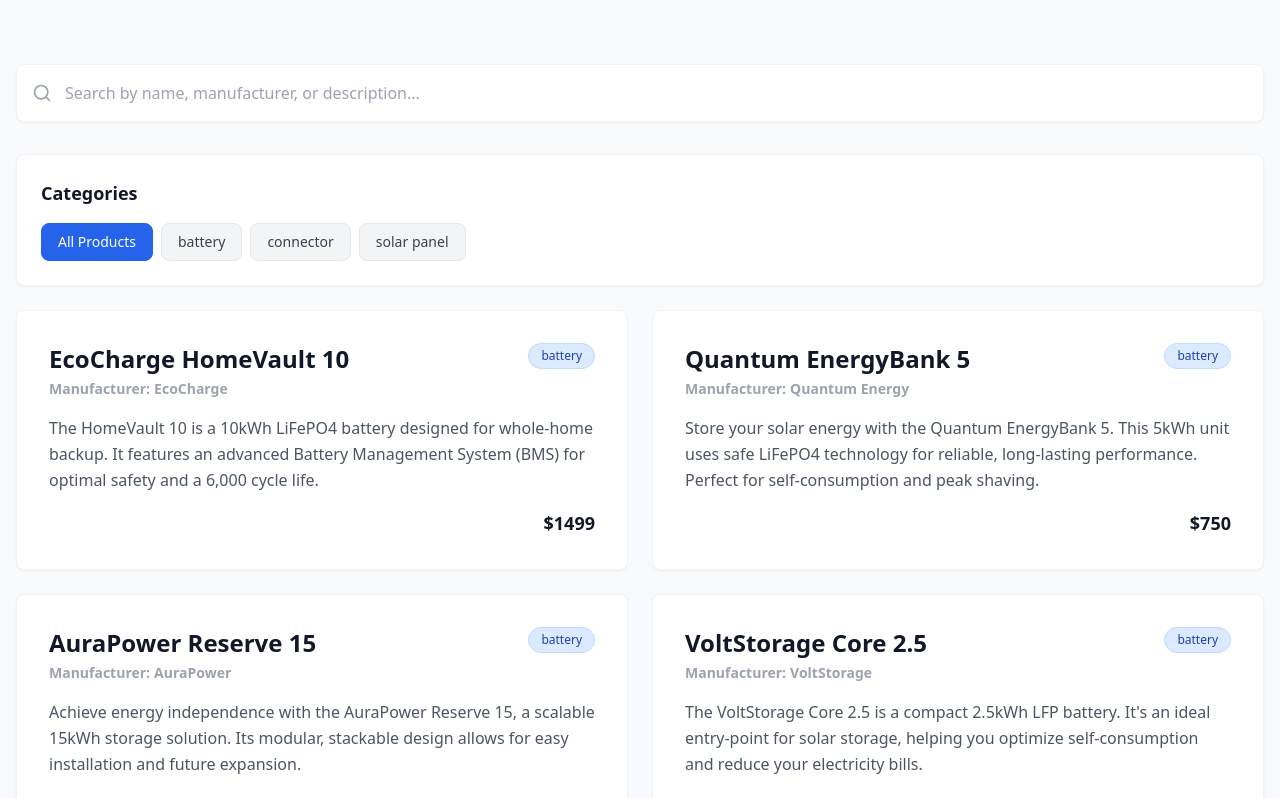
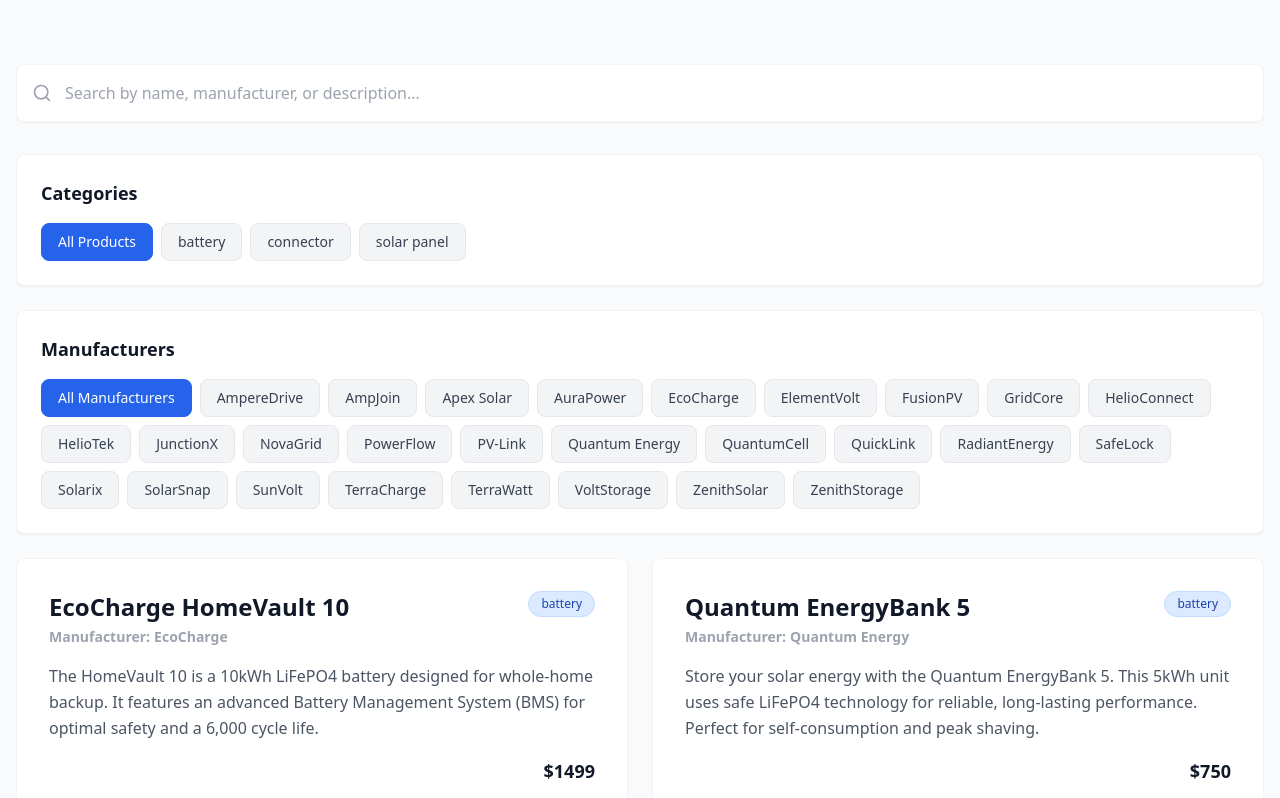
Before and after one commit to agatamaciejczyk/sun-store-recruitment-task, a Vue app: page / in a window 1280 px wide. Shown: the top 798 px of the page. Built offline with nearby package versions, Linux system fonts and the light colour scheme.

Commit message:
feat: add manufacturer filter

```diff
--- /dev/null
+++ b/src/components/atoms/ManufacturerFilter.vue
@@ -0,0 +1,57 @@
+<script lang="ts" setup>
+interface Props {
+  manufacturers: string[];
+  modelValue: string;
+}
+
+const props = defineProps<Props>();
+
+const emit = defineEmits<{
+  "update:modelValue": [value: string];
+}>();
+
+const handleManufacturerClick = (manufacturer: string) => {
+  emit("update:modelValue", manufacturer);
+};
+</script>
+
+<template>
+  <div class="manufacturer-filter">
+    <h3 class="manufacturer-filter-title">Manufacturers</h3>
+    <div class="flex flex-wrap gap-2">
+      <button
+        v-for="manufacturer in props.manufacturers"
+        :key="manufacturer"
+        @click="handleManufacturerClick(manufacturer)"
+        :class="[
+          'manufacturer-button',
+          modelValue === manufacturer ? 'manufacturer-button-active' : '',
+        ]"
+      >
+        {{ manufacturer === "all" ? "All Manufacturers" : manufacturer }}
+      </button>
+    </div>
+  </div>
+</template>
+
+<style scoped>
+.manufacturer-filter {
+  @apply bg-white rounded-lg border border-gray-100 shadow-sm p-6 mb-6;
+}
+
+.manufacturer-filter-title {
+  @apply text-lg font-semibold text-gray-900 mb-4;
+}
+
+.manufacturer-button {
+  @apply px-4 py-2 rounded-lg text-sm font-medium transition-all duration-200;
+  @apply bg-gray-100 text-gray-700 border border-gray-200;
+  @apply hover:bg-gray-200 hover:border-gray-300;
+  @apply focus:outline-none focus:ring-2 focus:ring-blue-500 focus:ring-offset-2;
+}
+
+.manufacturer-button-active {
+  @apply bg-blue-600 text-white border-blue-600;
+  @apply hover:bg-blue-700 hover:border-blue-700;
+}
+</style>
--- a/src/components/templates/ProductsCatalogTemplate.vue
+++ b/src/components/templates/ProductsCatalogTemplate.vue
@@ -6,6 +6,7 @@ import ProductCard from "@/components/atoms/ProductCard.vue";
 import SearchBar from "@/components/atoms/SearchBar.vue";
 import NoResults from "@/components/atoms/NoResults.vue";
 import CategoryFilter from "@/components/atoms/CategoryFilter.vue";
+import ManufacturerFilter from "@/components/atoms/ManufacturerFilter.vue";
 
 // interfaces
 import type { Product } from "@/interfaces/Product.ts";
@@ -18,6 +19,7 @@ const props = defineProps<Props>();
 
 const searchQuery = ref("");
 const selectedCategory = ref("all");
+const selectedManufacturer = ref("all");
 
 const categories = computed(() => {
   return ["all", ...new Set(props.productsCatalog.map((p) => p.category))].sort(
@@ -25,12 +27,20 @@ const categories = computed(() => {
   );
 });
 
+const manufacturers = computed(() => {
+  return [
+    "all",
+    ...new Set(props.productsCatalog.map((p) => p.manufacturer)),
+  ].sort((a, b) => (a === "all" ? -1 : b === "all" ? 1 : a.localeCompare(b)));
+});
+
 const parseQueryParams = () => {
   const url = new URL(window.location.href);
   const search = url.searchParams.get("search") || "";
   const category = url.searchParams.get("category") || "all";
+  const manufacturer = url.searchParams.get("manufacturer") || "all";
 
-  return { search, category };
+  return { search, category, manufacturer };
 };
 
 const updateURL = () => {
@@ -48,6 +58,12 @@ const updateURL = () => {
     url.searchParams.delete("category");
   }
 
+  if (selectedManufacturer.value !== "all") {
+    url.searchParams.set("manufacturer", selectedManufacturer.value);
+  } else {
+    url.searchParams.delete("manufacturer");
+  }
+
   window.history.pushState({}, "", url.toString());
 };
 
@@ -55,6 +71,7 @@ onMounted(() => {
   const params = parseQueryParams();
   searchQuery.value = params.search;
   selectedCategory.value = params.category;
+  selectedManufacturer.value = params.manufacturer;
 
   window.addEventListener("popstate", handlePopState);
 });
@@ -67,9 +84,10 @@ const handlePopState = () => {
   const params = parseQueryParams();
   searchQuery.value = params.search;
   selectedCategory.value = params.category;
+  selectedManufacturer.value = params.manufacturer;
 };
 
-watch([searchQuery, selectedCategory], () => {
+watch([searchQuery, selectedCategory, selectedManufacturer], () => {
   updateURL();
 });
 
@@ -79,6 +97,12 @@ const filteredProducts = computed(() => {
   if (selectedCategory.value !== "all") {
     products = products.filter(
       (product) => product.category === selectedCategory.value
+    );
+  }
+
+  if (selectedManufacturer.value !== "all") {
+    products = products.filter(
+      (product) => product.manufacturer === selectedManufacturer.value
     );
   }
 
@@ -110,6 +134,11 @@ const filteredProducts = computed(() => {
         :categories="categories"
       />
 
+      <ManufacturerFilter
+        v-model="selectedManufacturer"
+        :manufacturers="manufacturers"
+      />
+
       <div
         v-if="filteredProducts.length > 0"
         class="products-catalog-grid"
```
